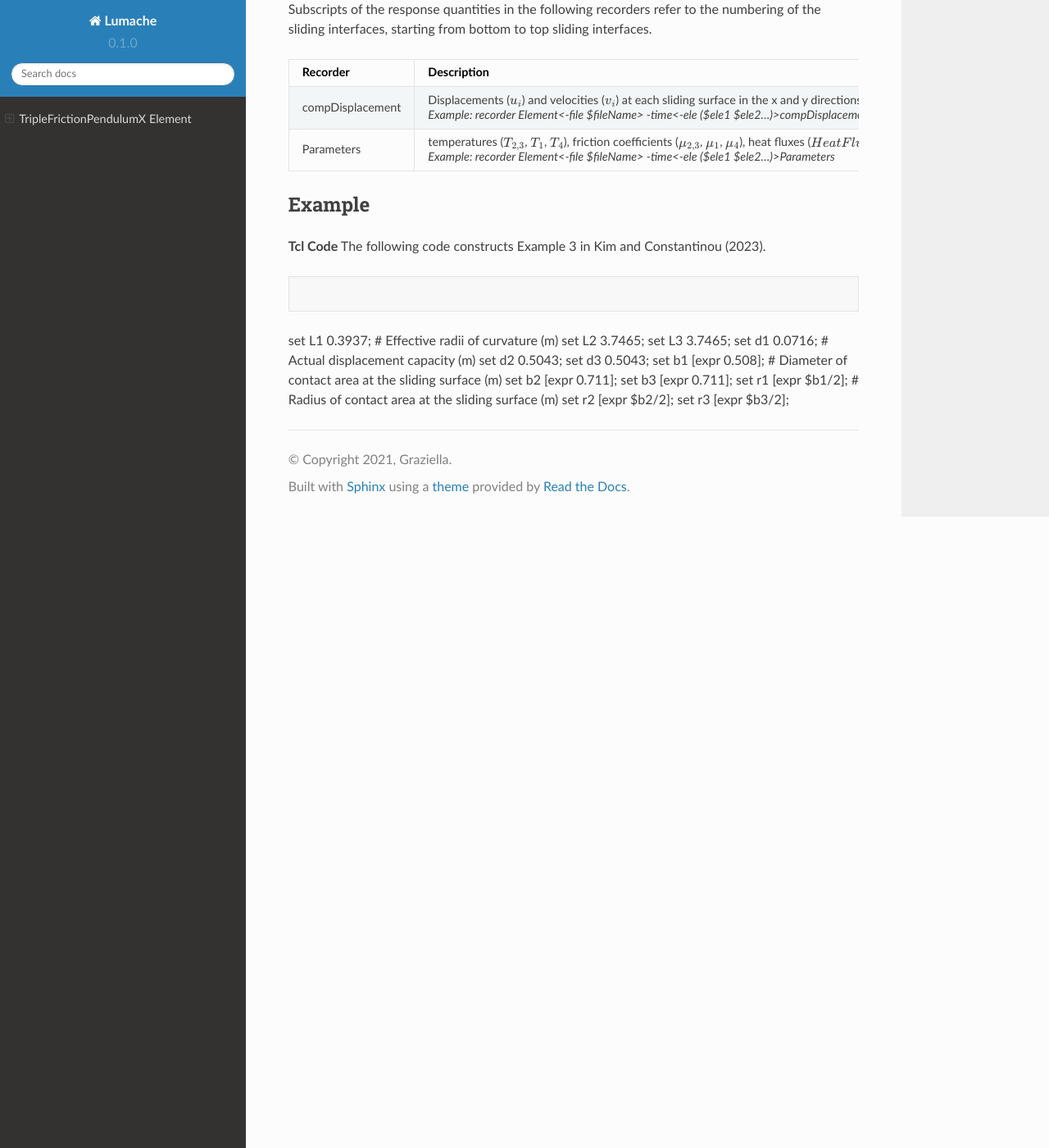
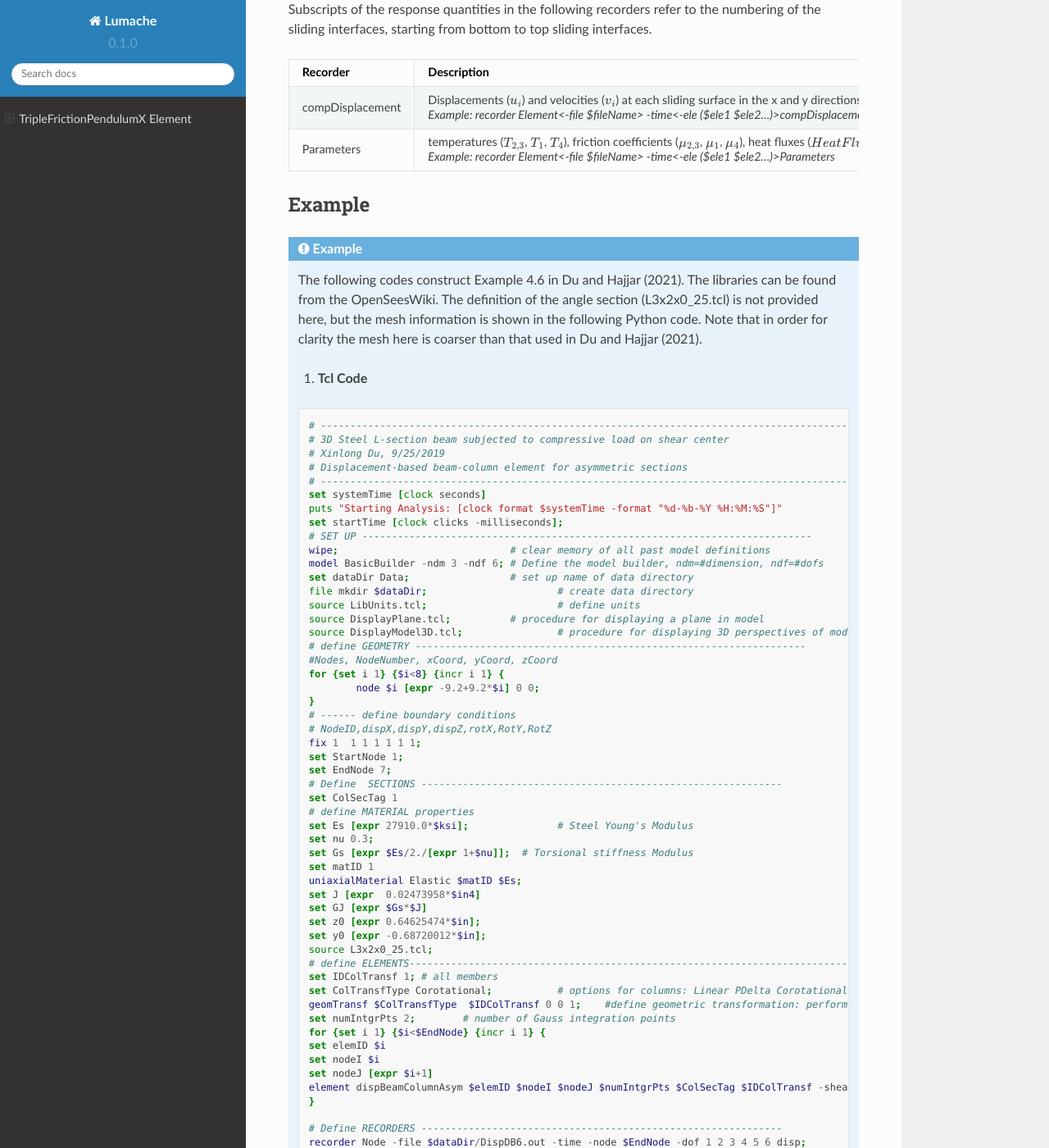
Before and after one commit to shocky0424/rtd-tutorial, a Sphinx documentation site: the page built from docs/source/index.rst, in a window 1280 px wide and 1400 px high, scrolled down 3914 px. Shown: the whole window at 82% size. Built offline with Sphinx 7.4.7 and the Read the Docs theme 2.0.0, drawn with Linux system fonts in a browser that asks for light colours; some of the changed text lies outside the part shown.

Commit message:
Update index.rst

```diff
--- a/docs/source/index.rst
+++ b/docs/source/index.rst
@@ -50,7 +50,7 @@ Input Parameters
 
 .. csv-table::
    :header: "Argument", "Type", "Description"
-   :widths: 3, 3, 40
+   :widths: 5, 5, 40
 
    $eleTag, |integer|, "Unique element object tag"
    $iNode $jNode, |integer| |integer|, "End nodes"
@@ -134,20 +134,92 @@ Example
 
 .. admonition:: Example
 
-**Tcl Code**
-The following code constructs Example 3 in Kim and Constantinou (2023).
+   The following codes construct Example 4.6 in Du and Hajjar (2021). The libraries can be found from the OpenSeesWiki. The definition of the angle section (L3x2x0_25.tcl) is not provided here, but the mesh information is shown in the following Python code. Note that in order for clarity the mesh here is coarser than that used in Du and Hajjar (2021).
 
-.. code-block:: tcl
+   1. **Tcl Code**
 
-set L1 0.3937;			# Effective radii of curvature (m)
-set L2 3.7465;
-set L3 3.7465;
-set d1 0.0716;			# Actual displacement capacity (m)
-set d2 0.5043;
-set d3 0.5043;
-set b1 [expr 0.508];  	# Diameter of contact area at the sliding surface (m)
-set b2 [expr 0.711];
-set b3 [expr 0.711];
-set r1 [expr $b1/2];  	# Radius of contact area at the sliding surface (m)
-set r2 [expr $b2/2];
-set r3 [expr $b3/2];
+   .. code-block:: tcl
+
+      # --------------------------------------------------------------------------------------------------
+      # 3D Steel L-section beam subjected to compressive load on shear center
+      # Xinlong Du, 9/25/2019
+      # Displacement-based beam-column element for asymmetric sections
+      # --------------------------------------------------------------------------------------------------
+      set systemTime [clock seconds]
+      puts "Starting Analysis: [clock format $systemTime -format "%d-%b-%Y %H:%M:%S"]"
+      set startTime [clock clicks -milliseconds];
+      # SET UP ----------------------------------------------------------------------------
+      wipe;				# clear memory of all past model definitions
+      model BasicBuilder -ndm 3 -ndf 6;	# Define the model builder, ndm=#dimension, ndf=#dofs
+      set dataDir Data;			# set up name of data directory
+      file mkdir $dataDir; 			# create data directory
+      source LibUnits.tcl;			# define units
+      source DisplayPlane.tcl;		# procedure for displaying a plane in model
+      source DisplayModel3D.tcl;		# procedure for displaying 3D perspectives of model
+      # define GEOMETRY ------------------------------------------------------------------
+      #Nodes, NodeNumber, xCoord, yCoord, zCoord
+      for {set i 1} {$i<8} {incr i 1} {
+	      node $i [expr -9.2+9.2*$i] 0 0;
+      }
+      # ------ define boundary conditions
+      # NodeID,dispX,dispY,dispZ,rotX,RotY,RotZ
+      fix 1  1 1 1 1 1 1;
+      set StartNode 1;
+      set EndNode 7;
+      # Define  SECTIONS -------------------------------------------------------------
+      set ColSecTag 1
+      # define MATERIAL properties
+      set Es [expr 27910.0*$ksi];		# Steel Young's Modulus
+      set nu 0.3;
+      set Gs [expr $Es/2./[expr 1+$nu]];  # Torsional stiffness Modulus
+      set matID 1
+      uniaxialMaterial Elastic $matID $Es;
+      set J [expr  0.02473958*$in4]
+      set GJ [expr $Gs*$J]
+      set z0 [expr 0.64625474*$in];
+      set y0 [expr -0.68720012*$in];
+      source L3x2x0_25.tcl;
+      # define ELEMENTS-----------------------------------------------------------------------------------------------
+      set IDColTransf 1; # all members
+      set ColTransfType Corotational;		# options for columns: Linear PDelta Corotational
+      geomTransf $ColTransfType  $IDColTransf 0 0 1;	#define geometric transformation: performs a corotational geometric transformation
+      set numIntgrPts 2;	# number of Gauss integration points
+      for {set i 1} {$i<$EndNode} {incr i 1} {
+      set elemID $i
+      set nodeI $i
+      set nodeJ [expr $i+1]
+      element dispBeamColumnAsym $elemID $nodeI $nodeJ $numIntgrPts $ColSecTag $IDColTransf -shearCenter $y0 $z0;
+      }
+
+      # Define RECORDERS -------------------------------------------------------------
+      recorder Node -file $dataDir/DispDB6.out -time -node $EndNode -dof 1 2 3 4 5 6 disp;			# displacements of middle node
+      recorder Node -file $dataDir/ReacDB6.out -time -node $StartNode -dof 1 2 3 4 5 6 reaction;		# support reaction
+
+      # Define DISPLAY -------------------------------------------------------------
+      DisplayModel3D DeformedShape;	 # options: DeformedShape NodeNumbers ModeShape
+
+      # define Load-------------------------------------------------------------
+      set N 15.0;
+      pattern Plain 2 Linear {
+        # NodeID, Fx, Fy, Fz, Mx, My, Mz
+        load $EndNode -$N 0 0 0 0 0;
+      }
+
+      # define ANALYSIS PARAMETERS------------------------------------------------------------------------------------
+      constraints Plain; # how it handles boundary conditions
+      numberer Plain;	   # renumber dof's to minimize band-width
+      system BandGeneral;# how to store and solve the system of equations in the analysis
+      test NormDispIncr 1.0e-08 1000; # determine if convergence has been achieved at the end of an iteration step
+      #algorithm NewtonLineSearch;# use Newton's solution algorithm: updates tangent stiffness at every iteration
+      algorithm Newton;
+      set Dincr -0.01;
+                                     #Node,  dof, 1st incr, Jd, min,   max
+      integrator DisplacementControl $EndNode 1   $Dincr     1  $Dincr -0.01;
+      analysis Static	;# define type of analysis static or transient
+      analyze 7000;
+      puts "Finished"
+      #--------------------------------------------------------------------------------
+      set finishTime [clock clicks -milliseconds];
+      puts "Time taken: [expr ($finishTime-$startTime)/1000] sec"
+      set systemTime [clock seconds]
+      puts "Finished Analysis: [clock format $systemTime -format "%d-%b-%Y %H:%M:%S"]"
```
